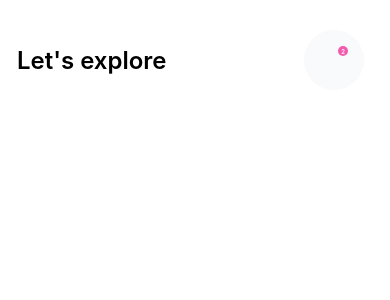
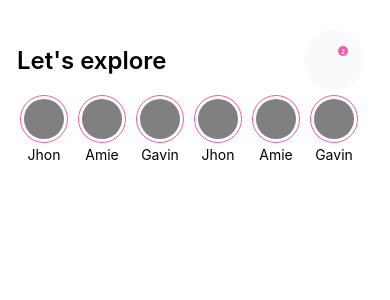
Before and after one commit to zhuodp/SocialMediaApp, a React Native app: screen / in a window 390 px wide. Shown: the top 300 px of the page. Built offline with nearby package versions, Linux system fonts and the light colour scheme; some icons are missing.

Commit message:
ADD: basic UI for user stories

```diff
--- a/App.tsx
+++ b/App.tsx
@@ -6,14 +6,55 @@
  * @format
  */
 
-import React from 'react';
-import {Pressable, SafeAreaView, ScrollView, Text, View} from 'react-native';
+import React, {useState} from 'react';
+import {
+  FlatList,
+  Pressable,
+  SafeAreaView,
+  ScrollView,
+  Text,
+  View,
+} from 'react-native';
 import Title from './components/title/Title';
 import {FontAwesomeIcon} from '@fortawesome/react-native-fontawesome';
 import {faEnvelope} from '@fortawesome/free-regular-svg-icons';
 import style from './assets/style/mian';
+import UserStory from './components/UserStory/UserStory';
 
 const App = () => {
+  // all of the items in the stories.
+  const data = [
+    {
+      firstName: 'Jhon',
+      id: 1,
+    },
+    {
+      firstName: 'Amie',
+      id: 2,
+    },
+    {
+      firstName: 'Gavin',
+      id: 3,
+    },
+    {
+      firstName: 'Jhon',
+      id: 4,
+    },
+    {
+      firstName: 'Amie',
+      id: 5,
+    },
+    {
+      firstName: 'Gavin',
+      id: 6,
+    },
+  ];
+
+  const pageSize = 4;
+  const [pageNumber, setPageNumber] = useState(1);
+  const [isLoading, setIsLoading] = useState(false);
+  const [renderData, setRenderData] = useState([]);
+
   return (
     <SafeAreaView>
       <ScrollView>
@@ -26,6 +67,16 @@ const App = () => {
             </View>
           </Pressable>
         </View>
+        <View style={style.userStoryContainer}>
+          <FlatList
+            showsHorizontalScrollIndicator={false}
+            horizontal={true}
+            data={data}
+            renderItem={({item}) => {
+              return <UserStory firstName={item.firstName} />;
+            }}
+          />
+        </View>
       </ScrollView>
     </SafeAreaView>
   );
--- a/assets/style/mian.js
+++ b/assets/style/mian.js
@@ -36,6 +36,28 @@ const style = StyleSheet.create({
     fontWeight: '600',
     color: '#FFFFFF',
   },
+  userStoryContainer: {
+    paddingHorizontal: 15,
+  },
+  storyImageContainer: {
+    borderWidth: 1,
+    borderColor: '#F35BAC',
+    padding: 3,
+    borderRadius: 50,
+  },
+  storyImage: {
+    height: 40,
+    width: 40,
+    borderRadius: 20,
+    backgroundColor: 'grey',
+  },
+  storyName: {
+    textAlign: 'center',
+    fontFamily: 'Inter',
+    margin: 8,
+    lineHeight: 17,
+    fontSize: 14,
+  },
 });
 
 export default style;
--- /dev/null
+++ b/components/UserStory/UserStory.js
@@ -0,0 +1,21 @@
+import React from 'react';
+import {Image, Text, View} from 'react-native';
+import PropTypes from 'prop-types';
+import style from '../../assets/style/mian';
+
+const UserStory = props => {
+  return (
+    <View style={{padding: 5, flex: 1, alignItems: 'center'}}>
+      <View style={style.storyImageContainer}>
+        <Image style={style.storyImage} />
+      </View>
+      <Text style={{marginTop: 3}}>{props.firstName}</Text>
+    </View>
+  );
+};
+
+UserStory.propTypes = {
+  firstName: PropTypes.string.isRequired,
+};
+
+export default UserStory;
```
